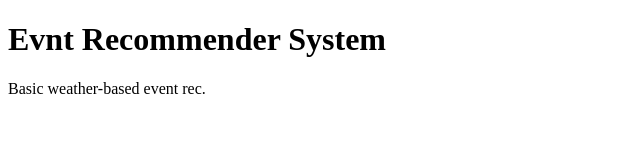
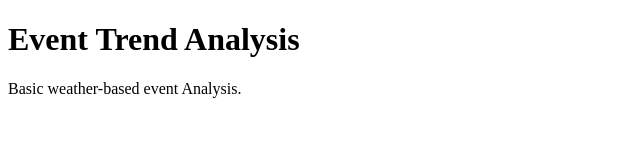
Before and after one commit to AbigailUchennaNkama/AbigailUchennaNkama.github.io, a plain HTML site: page index.html in a window 1280 px wide. Shown: the whole page, without its empty margins (0-640 px from the left). Drawn offline with Linux system fonts and the light colour scheme.

Commit message:
Update index.html

```diff
--- a/index.html
+++ b/index.html
@@ -1,7 +1,7 @@
 <!DOCTYPE html>
 <html>
 <body>
-<h1>Evnt Recommender System</h1>
-<p>Basic weather-based event rec.</p>
+<h1>Event Trend Analysis</h1>
+<p>Basic weather-based event Analysis.</p>
 </body>
 </html>
```
